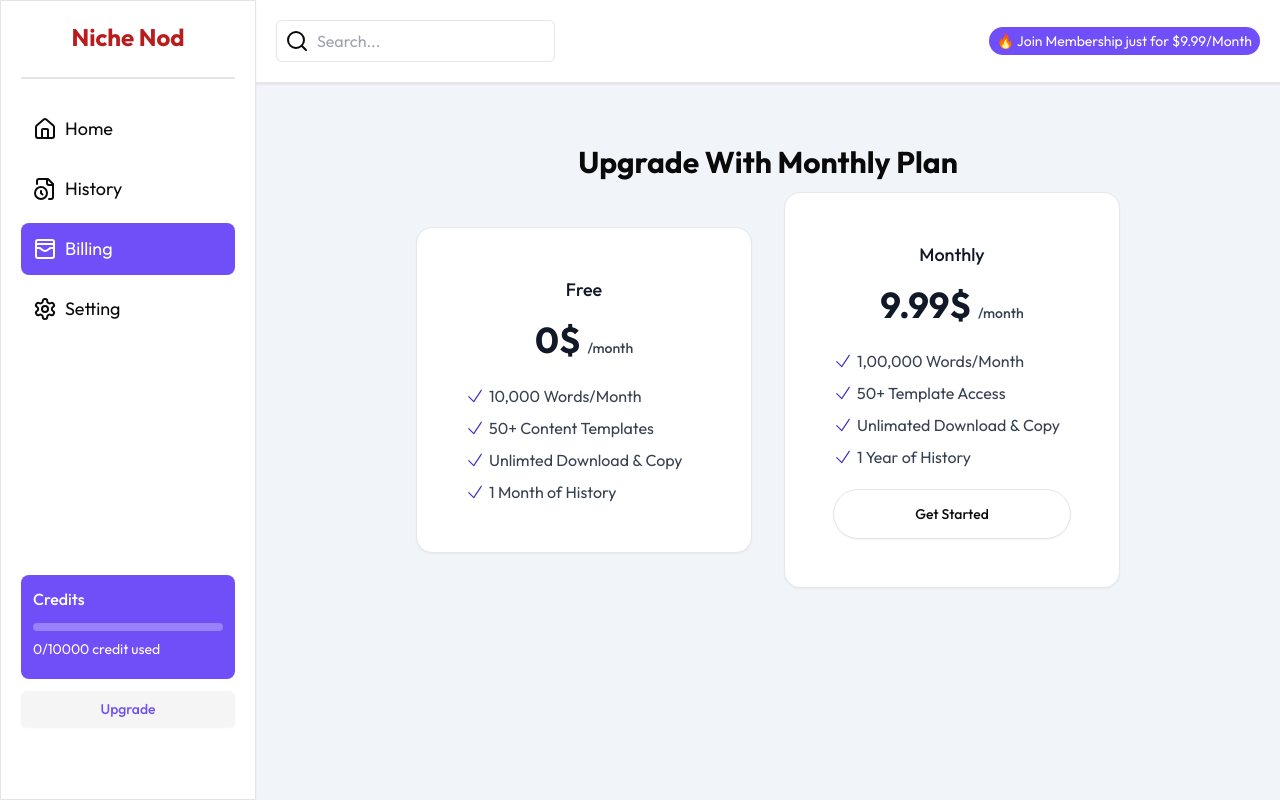
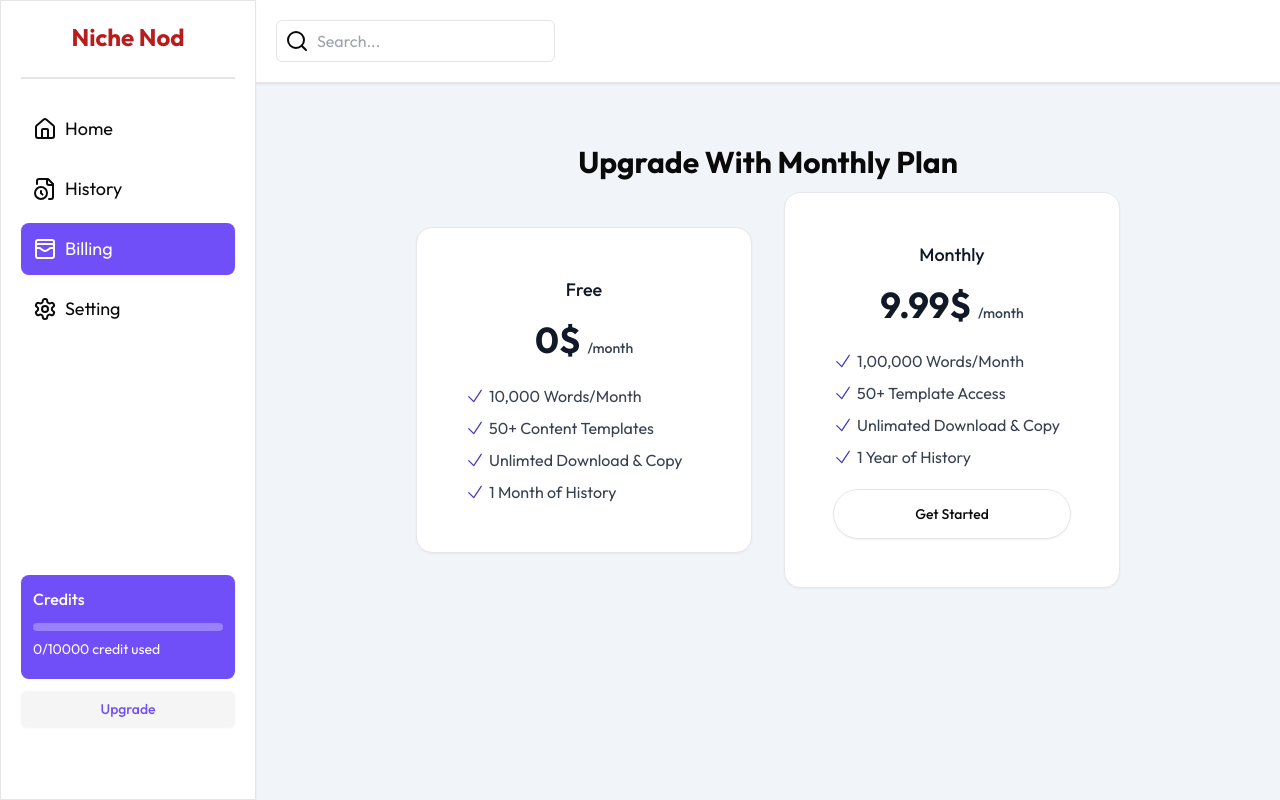
Before and after one commit to cjephuneh/aiContentGenerator, a Next.js app: page /dashboard/billing in a window 1280 px wide. Built offline with nearby package versions, Linux system fonts and the light colour scheme; no server answers.

Commit message:
chore: Remove commented out code and unused file

```diff
--- a/app/dashboard/_components/Header.tsx
+++ b/app/dashboard/_components/Header.tsx
@@ -13,8 +13,8 @@ function Header() {
         />
       </div>
       <div className='flex gap-5 items-center'>
-        <h2 className='bg-primary p-1 rounded-full text-sm text-white px-2'>
-        🔥 Join Membership just for $9.99/Month</h2>
+        {/* <h2 className='bg-primary p-1 rounded-full text-sm text-white px-2'>
+        🔥 Join Membership just for $9.99/Month</h2> */}
       <UserButton/>
       </div>
     </div>
```
Also changed, not shown: app/dashboard/settings/[[...rest]]/page.tsx (renamed from app/dashboard/settings/page.tsx).
